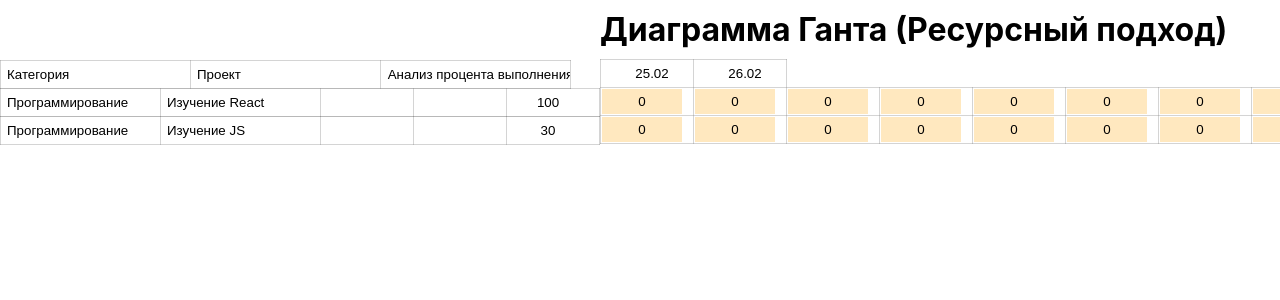
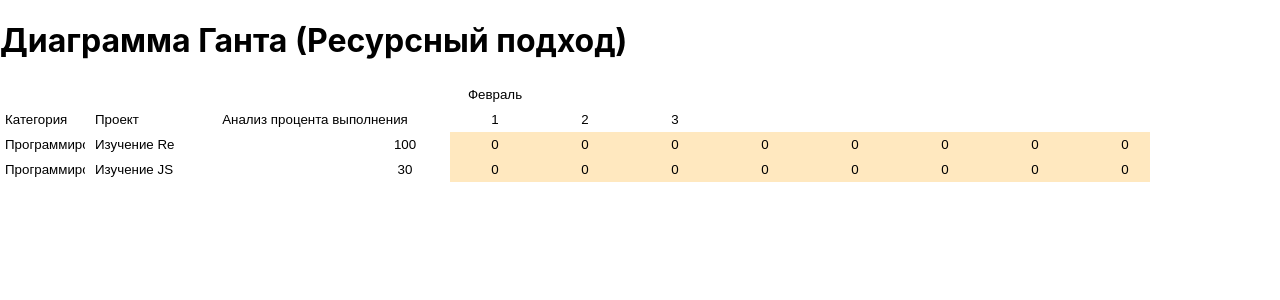
Before and after one commit to SergeyTyurikoff/gantt-chart-res, a React (Create React App) app: page / in a window 1280 px wide. Shown: the top 300 px of the page. Built offline with nearby package versions, Linux system fonts and the light colour scheme.

Commit message:
Продолжение работы с архитектурой

```diff
--- a/package.json
+++ b/package.json
@@ -6,6 +6,7 @@
     "@testing-library/jest-dom": "^5.16.5",
     "@testing-library/react": "^13.4.0",
     "@testing-library/user-event": "^13.5.0",
+    "moment": "^2.29.4",
     "react": "^18.2.0",
     "react-dom": "^18.2.0",
     "react-scripts": "5.0.1",
--- a/src/App.js
+++ b/src/App.js
@@ -1,11 +1,11 @@
 import './App.css';
-import Table from "./components/table/Table";
+import Chart from "./components/chart/Chart";
 
 
 function App() {
   return (
     <main className="App">
-        <Table/>
+        <Chart/>
     </main>
   );
 }
--- /dev/null
+++ b/src/components/chart/Chart.js
@@ -0,0 +1,86 @@
+import {Component} from "react";
+import moment from "moment";
+
+import Project from "../project/Project";
+import './Chart.scss';
+
+
+class Chart extends Component {
+
+    state = {
+        dates: [
+            {},
+        ]
+    }
+
+    // componentDidMount() {
+    //     document.querySelector('.chart').scrollLeft = 600; // установить позиц.скролла
+    // }
+
+
+    render() {
+        // const cellsCountArr = [],
+        //     CELLS_COUNT = 50;
+        // for (let i = 0; i < CELLS_COUNT; i++) {
+        //     cellsCountArr.push(0)
+        // }
+        //
+        // const cells = cellsCountArr.map(() => {
+        //     return (
+        //         <input type="text"/>
+        //     )
+        // })
+        //
+        // console.log(cells)
+
+
+        return (
+            <>
+                <div className='chart__wrap'>
+                    <h1 className='table-header'>
+                        Диаграмма Ганта (Ресурсный подход)
+                    </h1>
+                    <div className='chart'>
+                        <div className='chart__head'>
+                            <div className='chart__row'>
+                                <div className='chart__aside-menu'></div>
+                                <div className='chart__table'>
+                                    <input className='text-center chart__month' type='text' readOnly={true}
+                                           value='Февраль'/>
+                                </div>
+                            </div>
+                            <div className='chart__row'>
+                                <div className='chart__aside-menu'>
+                                    <input className='text-left' type='text' readOnly={true} value='Категория'/>
+                                    <input className='text-left' type='text' readOnly={true} value='Проект'/>
+                                    <input className='text-center' type='text' readOnly={true}
+                                           value='Анализ процента выполнения'/>
+                                </div>
+                                <div className='chart__table'>
+                                    <input className='text-center' type='text' readOnly={true}
+                                           value={new Date(2023, 3, 1).getDate()}/>
+                                    <input className='text-center' type='text' readOnly={true}
+                                           value={new Date(2023, 3, 2).getDate()}/>
+                                    <input className='text-center' type='text' readOnly={true}
+                                           value={new Date(2023, 3, 3).getDate()}/>
+                                </div>
+                            </div>
+                        </div>
+                        <div className='chart__body'>
+                            <Project projectName='Программирование' taskName='Изучение React' maxHours={100}/>
+                            <Project projectName='Программирование' taskName='Изучение JS' maxHours={30}/>
+                        </div>
+                    </div>
+                </div>
+            </>
+        )
+    }
+}
+
+// const Cell = () => {
+//     return (
+//         <input type="text"/>
+//     )
+// }
+
+export default Chart;
--- /dev/null
+++ b/src/components/chart/Chart.scss
@@ -0,0 +1,75 @@
+.char__wrap {
+  position: relative;
+}
+
+.chart {
+  overflow-x: auto;
+  max-width: 700px;
+  margin-left: 450px;
+  &::-webkit-scrollbar {
+    width: 2px;
+    height: 10px;
+  }
+  &::-webkit-scrollbar-track {
+    box-shadow: inset 0 0 4px rgba(0, 0, 0, 0.18);
+  }
+  &::-webkit-scrollbar-thumb {
+    background-color: #ffa50040;
+    outline: 0 solid #ffa50040;
+  }
+
+  input {
+    transition: all .5s;
+    padding: 5px;
+    width: auto;
+    border: none;
+    &::-webkit-outer-spin-button,
+    &::-webkit-inner-spin-button {
+      -webkit-appearance: none;
+      margin: 0;
+    }
+    &:focus {
+      outline: 1px solid orange;
+    }
+  }
+  input[readonly] {
+    cursor: auto;
+  }
+  input[readonly]:focus {
+    outline: none;
+  }
+  .type-it {
+    background: #ffa50040;
+  }
+  .chart__row {
+    display: flex;
+    flex-flow: nowrap;
+  }
+  .chart__aside-menu {
+    position: absolute;
+    left: 0;
+    width: 450px;
+    display: grid;
+    grid: auto-flow / repeat(5, 90px);
+  }
+  .chart__table {
+    display: grid;
+    grid-auto-columns: minmax(auto, 90px);
+    grid-auto-flow: column;
+  }
+}
+
+.chart__head .chart__aside-menu input:nth-child(3) {
+  grid-column: 3/6;
+}
+
+.chart__month {
+  grid-column: 1/-1;
+}
+
+.text-left {
+  text-align: left;
+}
+.text-center {
+  text-align: center;
+}
--- a/src/components/project/Project.js
+++ b/src/components/project/Project.js
@@ -47,38 +47,33 @@ class Project extends Component {
 
         const hoursElems = this.state.hours.map((itemValue, i) => {
             return (
-                <td>
                 <input
                     key={i}
                     type='number'
                     className='cell type-it th-small text-center'
                     onChange={(e) => this.setStateValues(i, e.target.value)}
                     value={this.state.hours[i]}/>
-                </td>
             )
         })
 
         return (
-            <tr className='project'>
-                <div className='aside-headers'>
-                    <td>
+            <div className='project'>
+                <div className='chart__row'>
+                    <div className='chart__aside-menu'>
                         <input className='text-left' type='text' readOnly={true} value={this.state.projectName}/>
-                    </td>
-                    <td>
                         <input className='text-left' type='text' readOnly={true} value={this.state.taskName}/>
-                    </td>
-                    <td>
-                        <input className='cell text-center th-small' readOnly={true} type='number' value={this.state.hoursOfWork}/>
-                    </td>
-                    <td>
-                        <input className='cell text-center th-small' readOnly={true} type='text' value={this.state.percentageOfHours}/>
-                    </td>
-                    <td>
-                        <input className='cell text-center th-small' readOnly={true} type='number' value={this.state.maxHours}/>
-                    </td>
+                        <input className='cell text-center th-small' readOnly={true} type='number'
+                               value={this.state.hoursOfWork}/>
+                        <input className='cell text-center th-small' readOnly={true} type='text'
+                               value={this.state.percentageOfHours}/>
+                        <input className='cell text-center th-small' readOnly={true} type='number'
+                               value={this.state.maxHours}/>
                     </div>
+                    <div className='chart__table'>
                         {hoursElems}
-            </tr>
+                    </div>
+                </div>
+            </div>
 
         )
     }
--- a/src/components/table/Table.js
+++ /dev/null
@@ -1,52 +0,0 @@
-import Project from "../project/Project";
-import './Table.scss';
-import {Component} from "react";
-
-class Table extends Component {
-
-    render() {
-
-
-        return (
-            <div className='table__outer'>
-                <div className='table__inner'>
-                    <h1 className='table-header'>
-                        Диаграмма Ганта (Ресурсный подход)
-                    </h1>
-                    <table className='table'>
-                        <caption className='caption'>Диаграмма Ганта (Ресурсный подход)</caption>
-                        <thead>
-                        <tr>
-                            <div className='aside-headers'>
-                                <th>
-                                    <input className='text-left' type='text' readOnly={true} value='Категория'/>
-                                </th>
-                                <th>
-                                    <input className='text-left' type='text' readOnly={true} value='Проект'/>
-                                </th>
-                                <th colspan="3">
-                                    <input className='text-center' type='text' readOnly={true}
-                                           value='Анализ процента выполнения'/>
-                                </th>
-                            </div>
-                            <th className='th-small'>
-                                <input className='text-center' type='text' readOnly={true} value='25.02'/>
-                            </th>
-                            <th className='th-small'>
-                                <input className='text-center' type='text' readOnly={true} value='26.02'/>
-                            </th>
-                        </tr>
-                        </thead>
-                        <tbody>
-                        <Project projectName='Программирование' taskName='Изучение React' maxHours={100}/>
-                        <Project projectName='Программирование' taskName='Изучение JS' maxHours={30}/>
-                        </tbody>
-
-                    </table>
-                </div>
-            </div>
-        )
-    }
-}
-
-export default Table;
--- a/src/components/table/Table.scss
+++ /dev/null
@@ -1,88 +0,0 @@
-.table__outer {
-  position: relative;
-}
-.table__inner {
-  overflow-x: auto;
-  max-width: 700px;
-  margin-left: 600px;
-  &::-webkit-scrollbar {
-    width: 2px;
-    height: 10px;
-  }
-  &::-webkit-scrollbar-track {
-    box-shadow: inset 0 0 4px rgba(0, 0, 0, 0.18);
-  }
-  &::-webkit-scrollbar-thumb {
-    background-color: #ffa50040;
-    outline: 0px solid #ffa50040;
-  }
-}
-
-
-.aside-headers {
-  position: absolute;
-  left: 0;
-  width: 600px;
-}
-
-.project td:nth-child(2) {
-  margin-left: 100px;
-}
-
-.table-header {
-  margin-top: 10px;
-  margin-bottom: 10px;
-}
-
-.table {
-  width: 100%;
-  //display: block;
-  //overflow-x: auto;
-  //white-space: nowrap;
-  border-collapse: collapse;
-  .caption {
-    display: none;
-  }
-  th, td {
-    border: 1px solid #80808057;
-    word-wrap:break-word;
-    overflow: hidden;
-    min-width: 90px;
-  }
-  input {
-    width: 100%;
-    padding: 5px;
-  }
-  .th-small {
-    max-width: 70px;
-  }
-}
-
-.text-left {
-  text-align: left;
-}
-.text-center {
-  text-align: center;
-}
-
-input {
-  width: auto;
-  border: none;
-  &::-webkit-outer-spin-button,
-  &::-webkit-inner-spin-button {
-    -webkit-appearance: none;
-    margin: 0;
-  }
-  &:focus {
-    outline: 1px solid orange;
-  }
-}
-input[readonly] {
-  cursor: auto;
-}
-input[readonly]:focus {
-  outline: none;
-}
-.type-it {
-  background: #ffa50040;
-}
```
Also changed, not shown: 1 other file (tests, documents, lock files or other folders). Lines whose indentation alone changed are shown as unchanged.
